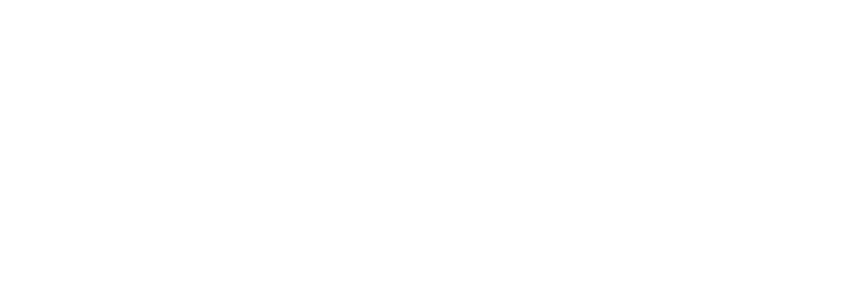
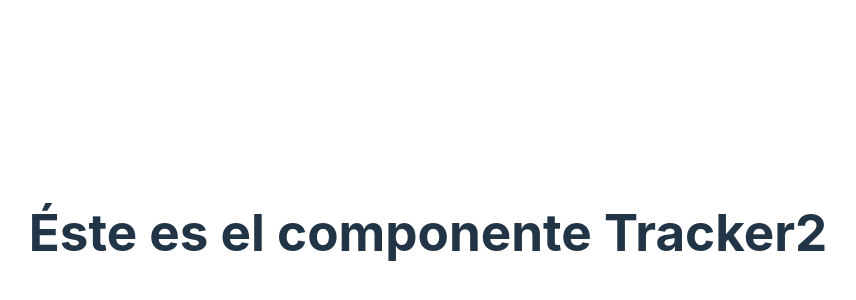
Before and after one commit to Kalypso89/P6-COVID-TRACKER, a React (Vite) app: page /tracker2 in a window 1280 px wide. Before the commit this address had no page. Shown: the part 168-468 px from the top of the page, without its empty margins (212-1068 px from the left). Built offline with nearby package versions, Linux system fonts and the light colour scheme.

Commit message:
Create all the trackers and import them in Router

```diff
--- /dev/null
+++ b/src/components/organism/tracker0/Tracker0Organism.jsx
@@ -0,0 +1,5 @@
+export function Tracker0Organism() {
+    return (
+      <h1>Éste es el componente Tracker0</h1>
+    );
+  }
--- /dev/null
+++ b/src/components/pages/tracker1/Tracker1Page.jsx
@@ -0,0 +1,5 @@
+export function Tracker1Page() {
+    return (
+      <h1>Éste es el componente Tracker1</h1>
+    );
+  }
--- /dev/null
+++ b/src/components/pages/tracker2/Tracker2Page.jsx
@@ -0,0 +1,5 @@
+export function Tracker2Page() {
+    return (
+      <h1>Éste es el componente Tracker2</h1>
+    );
+  }
--- /dev/null
+++ b/src/components/pages/tracker3/Tracker3Page.jsx
@@ -0,0 +1,5 @@
+export function Tracker3Page() {
+    return (
+      <h1>Éste es el componente Tracker3</h1>
+    );
+  }
--- a/src/configuration/Router.jsx
+++ b/src/configuration/Router.jsx
@@ -1,11 +1,17 @@
 import { BrowserRouter, Routes, Route } from 'react-router-dom';
 import { HomePage } from '../components/pages/homePage/HomePage';
+import { Tracker1Page } from '../components/pages/tracker1/Tracker1Page';
+import { Tracker2Page } from '../components/pages/tracker2/Tracker2Page';
+import { Tracker3Page } from '../components/pages/tracker3/Tracker3Page';
 
 const Router = () => {
   return (
     <BrowserRouter>
         <Routes>
                 <Route path='/' element={<HomePage/>}></Route>
+                <Route path='/tracker1' element={<Tracker1Page/>}></Route>
+                <Route path='/tracker2' element={<Tracker2Page/>}></Route>
+                <Route path='/tracker3' element={<Tracker3Page/>}></Route>
         </Routes>
     </BrowserRouter>
   )
```
Also changed, not shown: src/components/organism/tracker0/tracker0Organism.css (added), src/components/pages/tracker1/tracker1Page.css (added), src/components/pages/tracker2/tracker2Page.css (added), src/components/pages/tracker3/tracker3Page.css (added).
